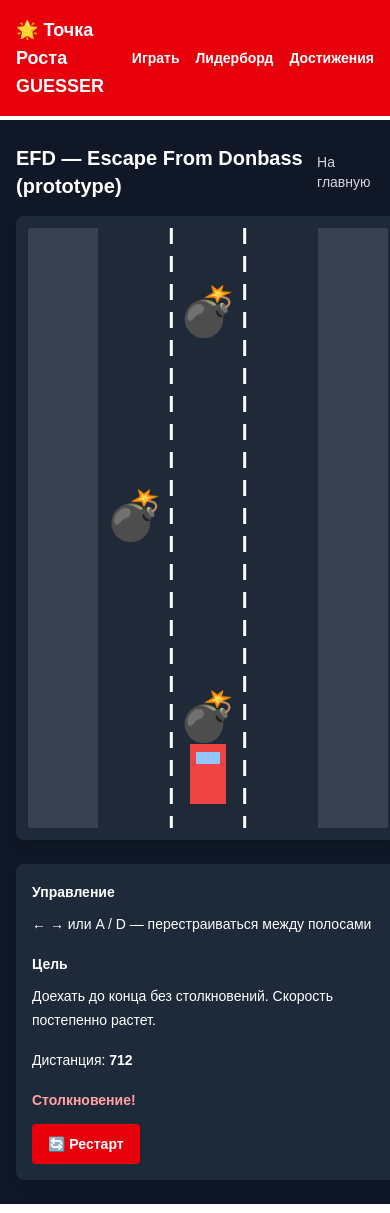
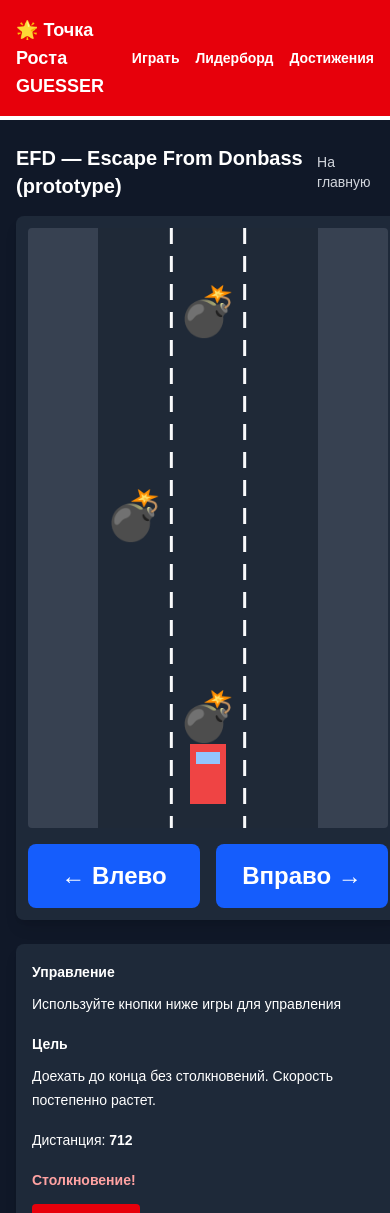
Before and after one commit to nikkawaf-rgb/guessr-memory, a Next.js app: page /efd in a window 390 px wide. Shown: the top 1213 px of the page. Built offline with nearby package versions, Linux system fonts and the light colour scheme.

Commit message:
feat: add touch controls for mobile devices in EFD game

```diff
--- a/app/efd/page.tsx
+++ b/app/efd/page.tsx
@@ -214,6 +214,23 @@ export default function EFDGamePage() {
         <div className="grid md:grid-cols-[360px_1fr] gap-6 items-start">
           <div className="bg-gray-800 p-3 rounded-lg shadow-lg">
             <canvas ref={canvasRef} width={WIDTH} height={HEIGHT} className="block rounded" />
+            {/* Мобильные кнопки управления */}
+            <div className="flex gap-4 mt-4 md:hidden">
+              <button
+                onTouchStart={() => laneRef.current = Math.max(0, laneRef.current - 1)}
+                onClick={() => laneRef.current = Math.max(0, laneRef.current - 1)}
+                className="flex-1 bg-blue-600 hover:bg-blue-700 active:bg-blue-800 text-white py-4 rounded-lg text-2xl font-bold"
+              >
+                ← Влево
+              </button>
+              <button
+                onTouchStart={() => laneRef.current = Math.min(LANE_COUNT - 1, laneRef.current + 1)}
+                onClick={() => laneRef.current = Math.min(LANE_COUNT - 1, laneRef.current + 1)}
+                className="flex-1 bg-blue-600 hover:bg-blue-700 active:bg-blue-800 text-white py-4 rounded-lg text-2xl font-bold"
+              >
+                Вправо →
+              </button>
+            </div>
           </div>
           <div className="bg-gray-800 p-4 rounded-lg shadow-lg text-sm leading-6">
             {showStartAchievement && (
@@ -224,7 +241,8 @@ export default function EFDGamePage() {
               </div>
             )}
             <div className="mb-2 font-bold">Управление</div>
-            <div>← → или A / D — перестраиваться между полосами</div>
+            <div className="hidden md:block">← → или A / D — перестраиваться между полосами</div>
+            <div className="block md:hidden">Используйте кнопки ниже игры для управления</div>
             <div className="mt-4 mb-2 font-bold">Цель</div>
             <div>Доехать до конца без столкновений. Скорость постепенно растет.</div>
             <div className="mt-4">Дистанция: <span className="font-bold">{distance}</span></div>
```
